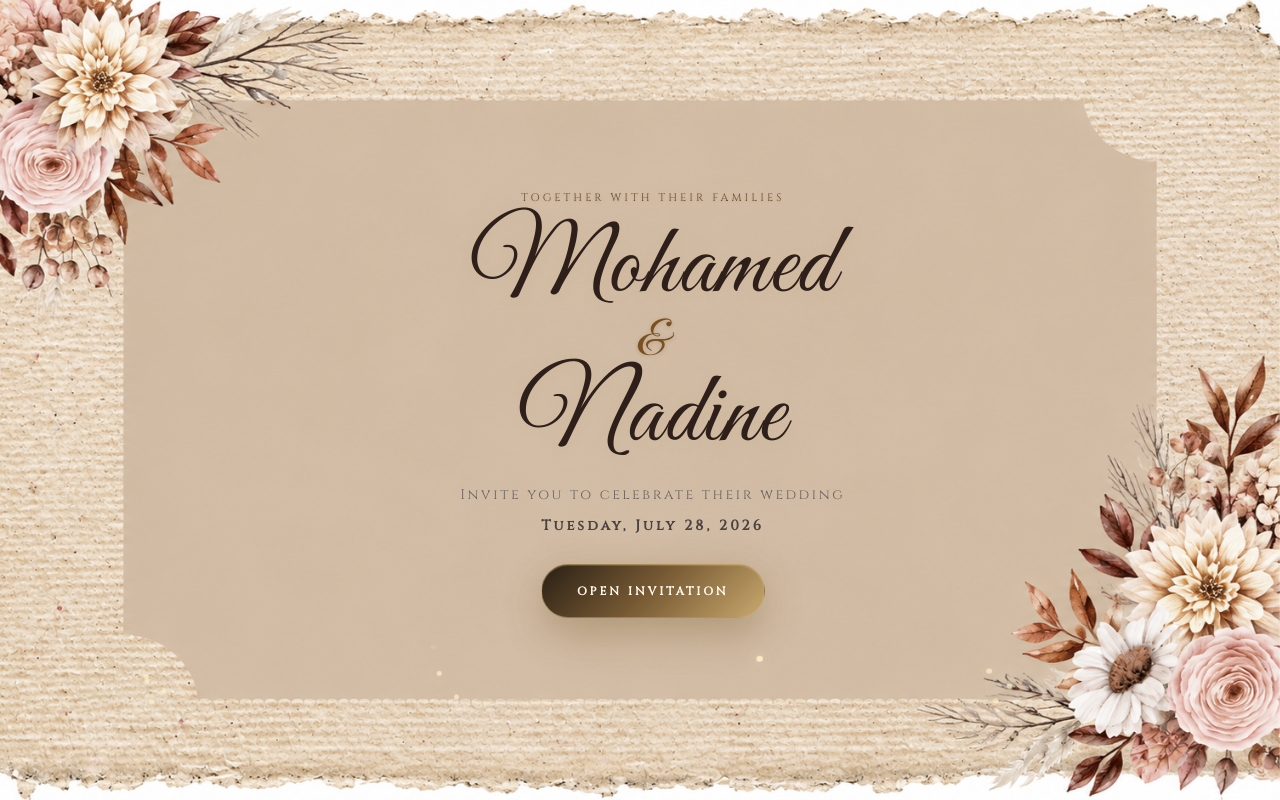
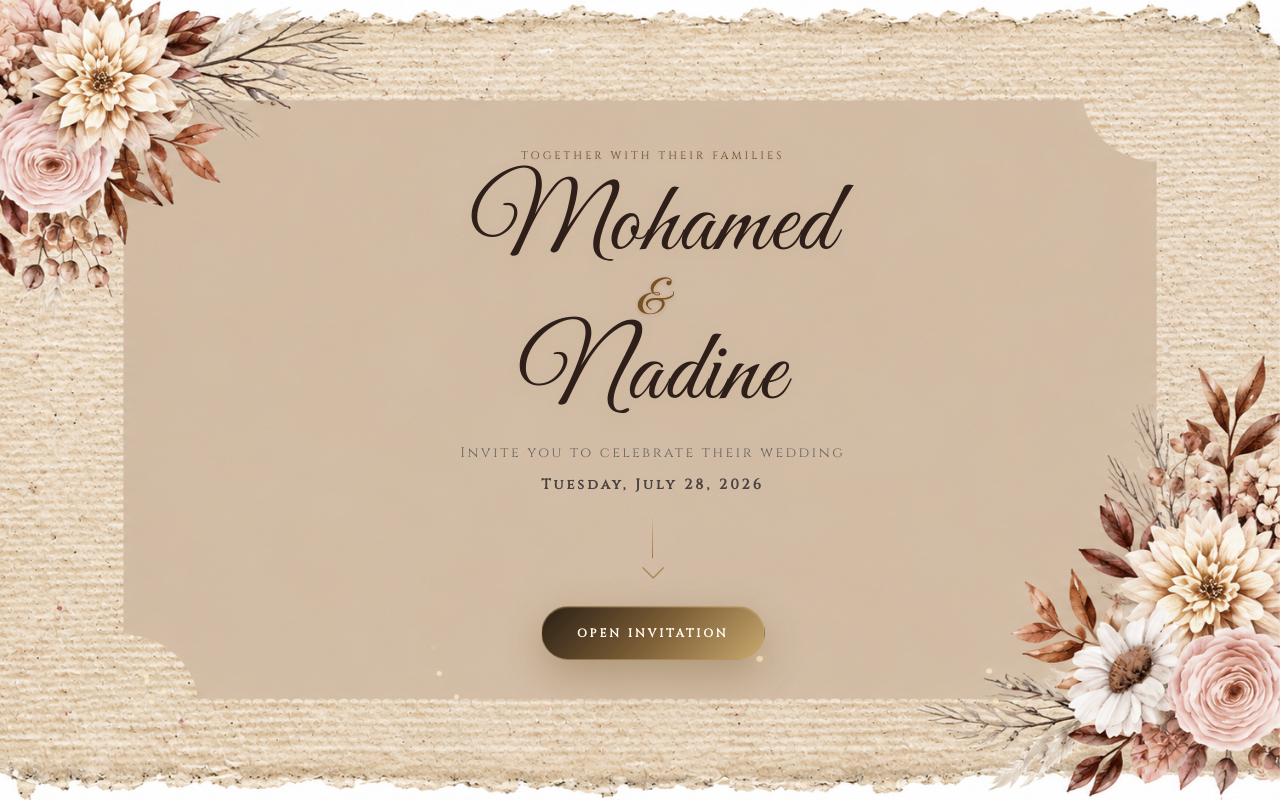
Before and after one commit to Muhamad-Sa/Mohamed-Nadine, a React (Vite) app: page / in a window 1280 px wide. Built offline with nearby package versions, Linux system fonts and the light colour scheme.

Commit message:
feat: add luxury animated arrow above Open Invitation button

```diff
--- a/src/components/Entrance.jsx
+++ b/src/components/Entrance.jsx
@@ -43,6 +43,30 @@ export default function Entrance({ data, onOpen }) {
           </h1>
           <p className="script-line">{data.invitationLine}</p>
           <p className="entrance-date">{data.displayDate}</p>
+          <motion.div
+            className="entrance-arrow"
+            aria-hidden="true"
+            initial={{ opacity: 0 }}
+            animate={{ opacity: 1 }}
+            transition={{ delay: 1.2, duration: 0.8 }}
+          >
+            <motion.div
+              className="entrance-arrow__line"
+              animate={{ scaleY: [0.85, 1, 0.85] }}
+              transition={{ duration: 2, repeat: Infinity, ease: 'easeInOut' }}
+            />
+            <motion.svg
+              className="entrance-arrow__chevron"
+              viewBox="0 0 24 14"
+              fill="none"
+              xmlns="http://www.w3.org/2000/svg"
+              animate={{ y: [0, 5, 0] }}
+              transition={{ duration: 2, repeat: Infinity, ease: 'easeInOut' }}
+            >
+              <path d="M1 1L12 12L23 1" stroke="currentColor" strokeWidth="1.2" strokeLinecap="round" strokeLinejoin="round"/>
+            </motion.svg>
+          </motion.div>
+
           <motion.button
             className="primary-button"
             onClick={onOpen}
--- a/src/styles/global.css
+++ b/src/styles/global.css
@@ -824,6 +824,30 @@ h3 {
   text-transform: uppercase;
 }
 
+.entrance-arrow {
+  display: flex;
+  flex-direction: column;
+  align-items: center;
+  gap: 0;
+  margin-top: 1.4rem;
+  color: var(--gold-dark);
+}
+
+.entrance-arrow__line {
+  width: 1px;
+  height: 2.8rem;
+  background: linear-gradient(to bottom, transparent, var(--gold-dark));
+  transform-origin: top;
+}
+
+.entrance-arrow__chevron {
+  width: 1.4rem;
+  height: auto;
+  margin-top: 0.2rem;
+  color: var(--gold-dark);
+  opacity: 0.85;
+}
+
 /* Luxury portrait frame */
 .location-photo-link {
   position: relative;
```
